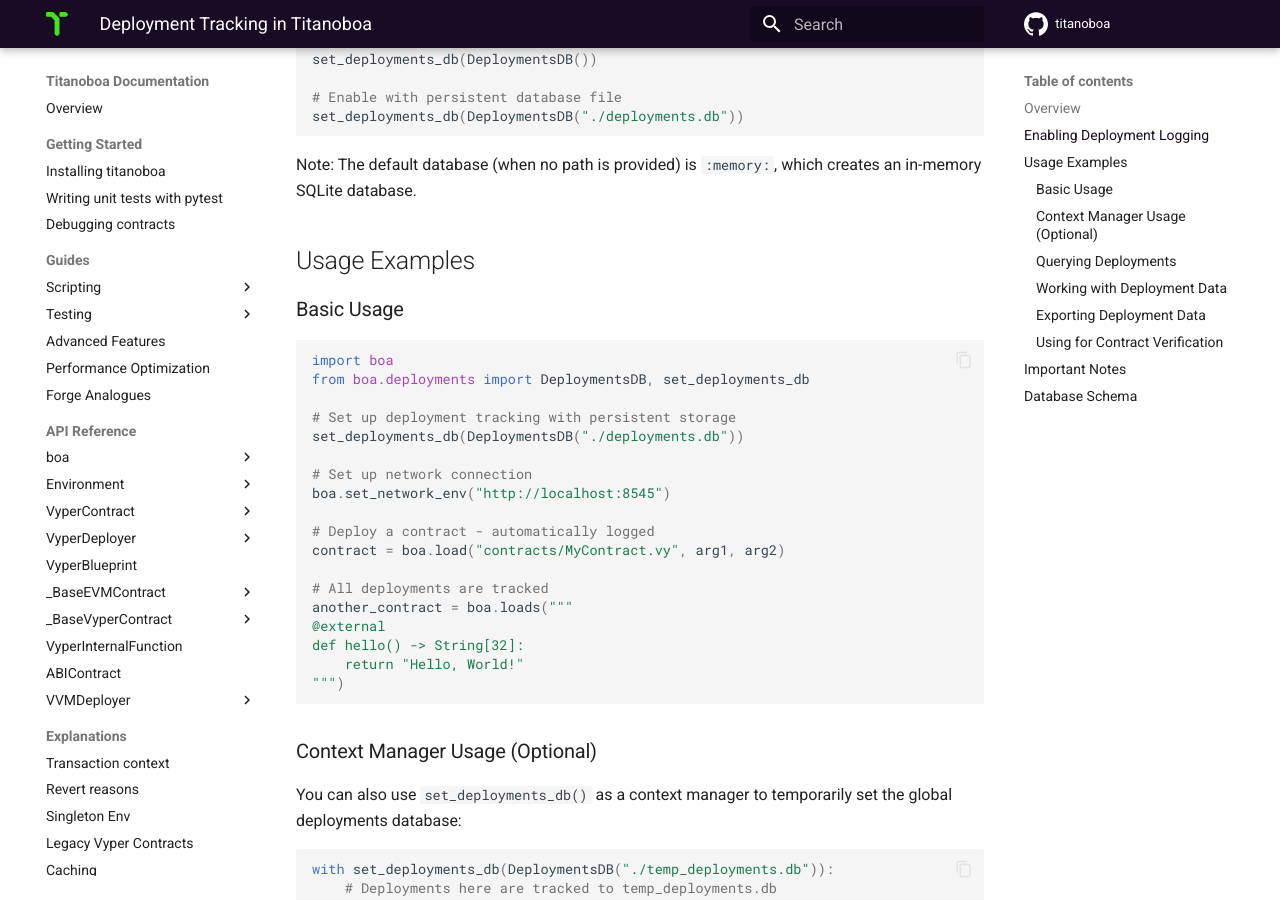
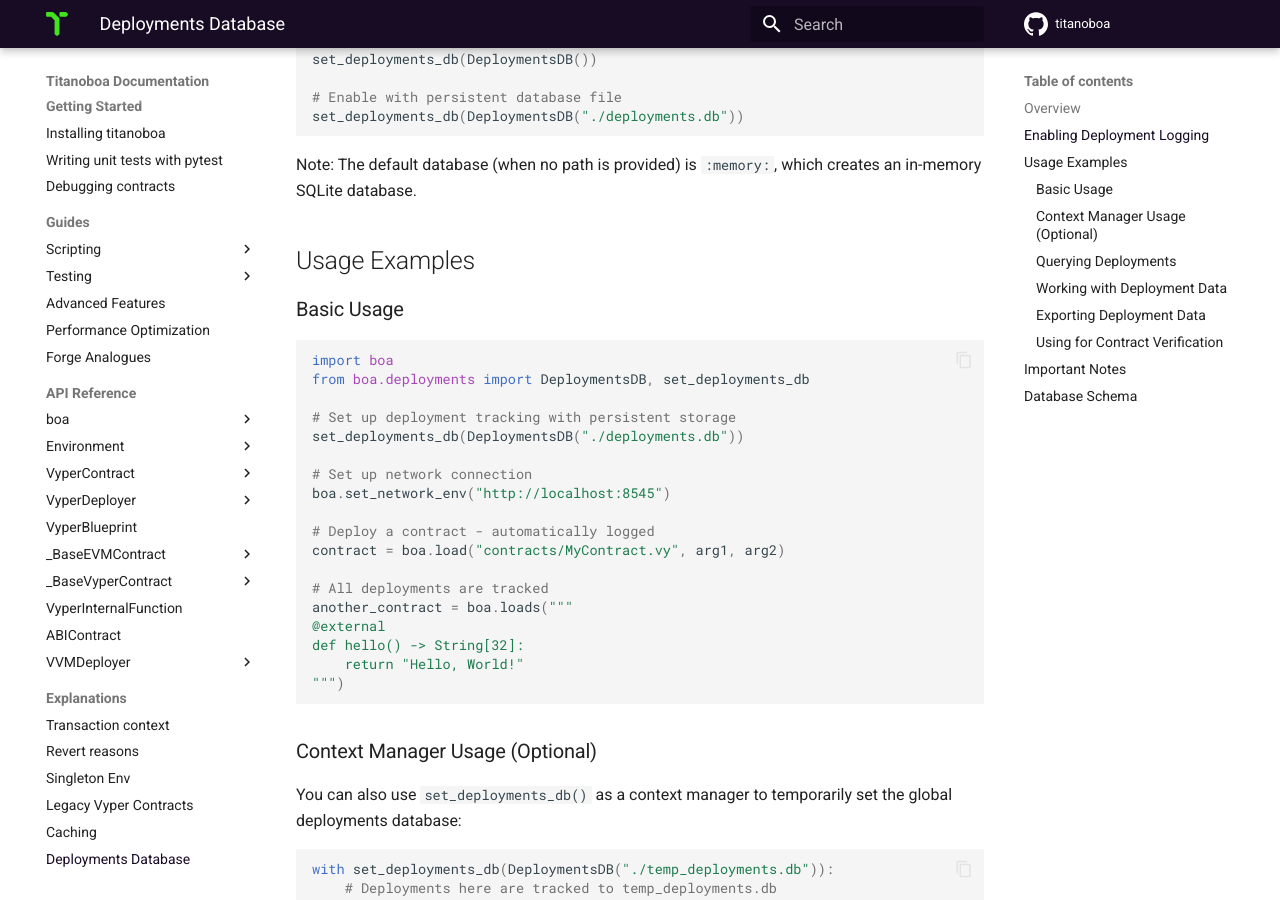
Before and after one commit to vyperlang/titanoboa, an MkDocs documentation site: the page built from docs/explain/deployments.md, in a window 1280 px wide and 900 px high, scrolled down 661 px. Built offline with MkDocs 1.6.1 and Material for MkDocs 9.7.7, drawn with Linux system fonts in a browser that asks for light colours; comment, search, counter and statistics services are not loaded.

Commit message:
docs: link deployments.md properly

```diff
--- a/mkdocs.yml
+++ b/mkdocs.yml
@@ -117,6 +117,7 @@
     - Singleton Env: explain/singleton_env.md
     - Legacy Vyper Contracts: explain/vvm_contracts.md
     - Caching: explain/caching.md
+    - Deployments Database: explain/deployments.md
 
 extra_css:
   - assets/stylesheets/extra.css
```
Also changed, not shown: docs/explain/deployments.md (renamed from docs/deployments.md).
